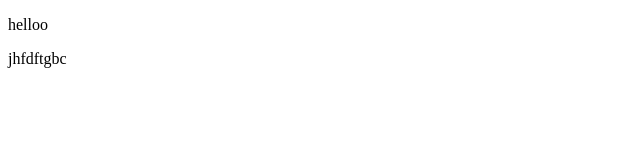
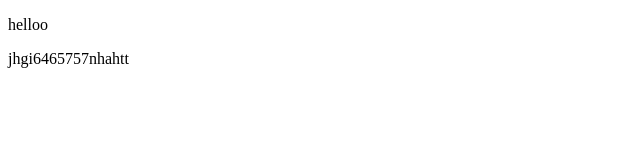
Before and after one commit to Bhagyabidarkar/Sample5, a plain HTML site: page index.html in a window 1280 px wide. Shown: the full height of the page, 0-640 px from the left. Drawn offline with Linux system fonts and the light colour scheme.

Commit message:
Bhagyabidarkar

```diff
--- a/index.html
+++ b/index.html
@@ -7,6 +7,5 @@
 </head>
 <body>
     <p>helloo</p>
-    <p>jhfdftgbc</p>
-</body>
+    <p>jhgi6465757nhahtt</p>
 </html>
```
